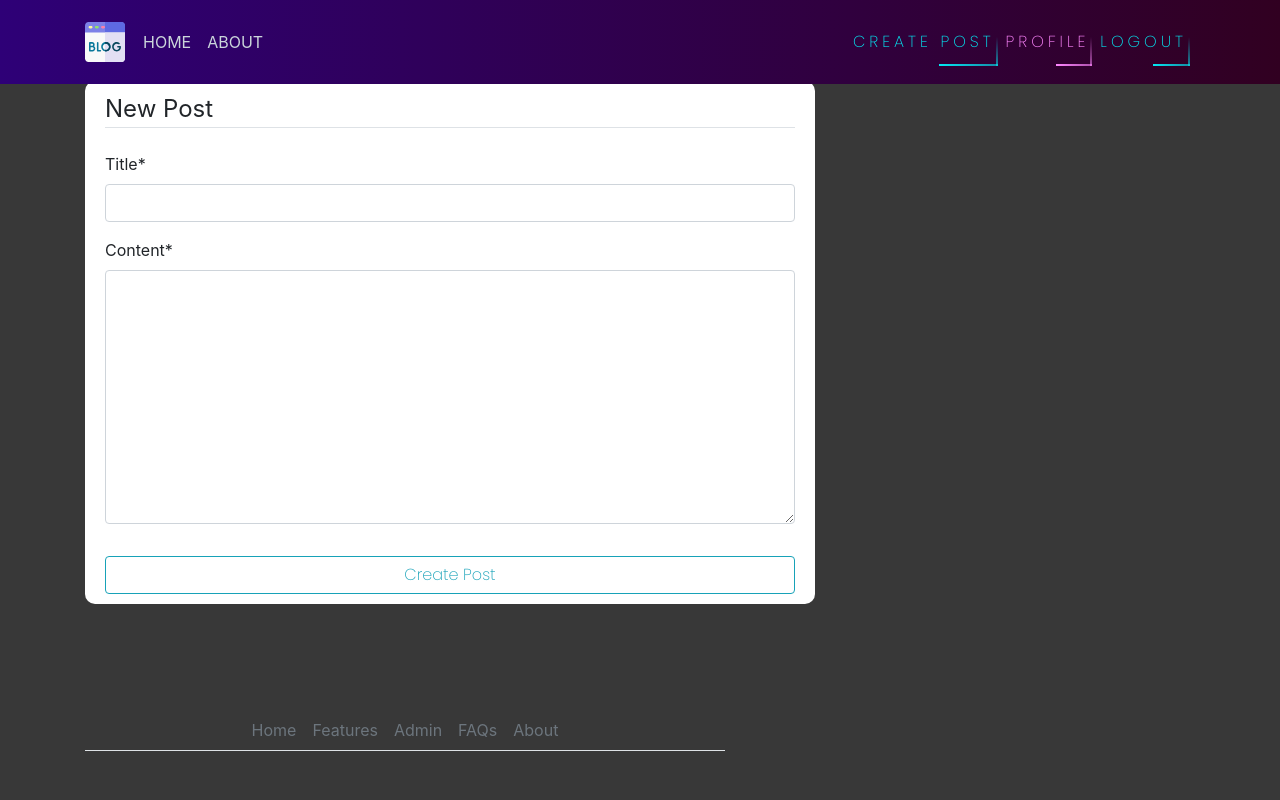
After one commit to Dragonflip/blog-django, a Django app: page /post/new in a window 1280 px wide. The commit adds this page. Run offline with Django 4.2, Linux system fonts and the light colour scheme; the visitor is signed in with stand-in values (Sample User, id 1); some libraries are stand-ins or nearby versions.

Commit message:
feat: crud blog

```diff
--- a/blog/models.py
+++ b/blog/models.py
@@ -1,6 +1,7 @@
 from django.db import models
 from django.contrib.auth.models import User
 from django.utils import timezone
+from django.urls import reverse
 
 
 class Post(models.Model):
@@ -11,3 +12,6 @@ class Post(models.Model):
 
     def __str__(self):
         return self.title
+
+    def get_absolute_url(self):
+        return reverse('blog-detail', kwargs={'pk': self.pk})
--- a/blog/templates/blog/base.html
+++ b/blog/templates/blog/base.html
@@ -29,7 +29,7 @@
             <!-- Navbar Right Side -->
             <div class="navbar-nav">
               {% if user.is_authenticated %}
-                <a id="auth-links">
+              <a id="auth-links" href="{% url 'blog-create' %}">
                     <span></span>
                     <span></span>
                     <span></span>
--- /dev/null
+++ b/blog/templates/blog/create.html
@@ -0,0 +1,18 @@
+
+{% extends 'blog/base.html' %}
+{% load crispy_forms_tags %}
+
+{% block content %}
+    <div class="content-section">
+        <form action="" method="post">
+            {% csrf_token %}
+            <fieldset class="form-group">
+                <legend class="border-bottom mb-4">New Post</legend>
+                {{form|crispy}}
+            </fieldset>
+            <div class=form-group">
+                <button class="btn btn-outline-info" type="submit">Create Post
+            </div>
+        </form>
+    </div>
+{% endblock content %}
--- a/blog/urls.py
+++ b/blog/urls.py
@@ -1,9 +1,13 @@
 from django.urls import path
 
-from .views import home, about
+from .views import PostDetailView, PostListView, PostCreateView, PostUpdateView, PostDeleteView, about
 
 
 urlpatterns = [
-        path('', home, name='blog-home'),
-        path('about', about, name='blog-about'),
+        path('', PostListView.as_view(), name="blog-home"),
+        path('post/<int:pk>/', PostDetailView.as_view(), name="blog-detail"),
+        path('post/<int:pk>/update', PostUpdateView.as_view(), name="blog-update"),
+        path('post/<int:pk>/delete', PostDeleteView.as_view(), name="blog-delete"),
+        path('post/new', PostCreateView.as_view(), name="blog-create"),
+        path('about', about, name="blog-about"),
 ]
--- a/blog/views.py
+++ b/blog/views.py
@@ -1,17 +1,67 @@
 from django.shortcuts import render
-from django.http import HttpResponse
+from django.views.generic import ListView, DetailView, CreateView, UpdateView, DeleteView
+from .models import Post
+from django.contrib.auth.mixins import LoginRequiredMixin, UserPassesTestMixin
 
-from .models import Post
-
-
+"""
 def home(request):
     context = {
         'posts': Post.objects.all()
     }
     return render(request, 'blog/home.html', context)
-
+"""
 def about(request):
     context = {
         'title': 'About Page'
     }
     return render(request, 'blog/about.html', context)
+
+class PostListView(ListView):
+    model = Post
+    template_name = 'blog/home.html'
+    context_object_name = 'posts'
+    ordering = ['-date_posted']
+
+
+class PostDetailView(DetailView):
+    model = Post
+    context_object_name = 'post'
+    template_name = 'blog/detail.html'
+
+class PostCreateView(LoginRequiredMixin, CreateView):
+    model = Post
+    context_object_name = 'post'
+    fields = ['title', 'content']
+    template_name = 'blog/create.html'
+
+    def form_valid(self, form):
+        form.instance.author = self.request.user
+        return super().form_valid(form)
+
+class PostUpdateView(LoginRequiredMixin, UserPassesTestMixin, UpdateView):
+    model = Post
+    context_object_name = 'post'
+    fields = ['title', 'content']
+    template_name = 'blog/create.html'
+
+    def form_valid(self, form):
+        form.instance.author = self.request.user
+        return super().form_valid(form)
+
+    def test_func(self):
+        post = self.get_object()
+        if self.request.user == post.author:
+            return True
+        return False
+
+class PostDeleteView(LoginRequiredMixin, UserPassesTestMixin, DeleteView):
+    model = Post
+    context_object_name = 'post'
+    template_name = 'blog/confirm_delete.html'
+    success_url = '/'
+
+    def test_func(self):
+        post = self.get_object()
+        if self.request.user == post.author:
+            return True
+        return False
--- a/users/apps.py
+++ b/users/apps.py
@@ -4,3 +4,6 @@ from django.apps import AppConfig
 class UsersConfig(AppConfig):
     default_auto_field = 'django.db.models.BigAutoField'
     name = 'users'
+
+    def ready(self):
+        import users.signals
--- a/users/models.py
+++ b/users/models.py
@@ -1,5 +1,6 @@
 from django.db import models
 from django.contrib.auth.models import User
+from PIL import Image
 
 
 class Profile(models.Model):
@@ -8,3 +9,13 @@ class Profile(models.Model):
 
     def __str__(self):
         return f'{self.user.username} Profile'
+    """
+    def save(self, *args, **kwargs):
+        super().save(*args, **kwargs)
+        img = Image.open(self.image.path)
+
+        if img.height > 300 or img.width > 300:
+            output_size = (300,300)
+            img.thumbnail(output_size)
+            img.save(self.image.path)
+    """
--- /dev/null
+++ b/users/signals.py
@@ -0,0 +1,16 @@
+from django.db.models.signals import post_save
+from django.contrib.auth.models import User
+from django.dispatch import receiver
+
+from .models import Profile
+
+
+@receiver(post_save, sender=User)
+def create_profile(sender, instance, created, **kwargs):
+    if created:
+        Profile.objects.create(user=instance)
+
+
+@receiver(post_save, sender=User)
+def save_profile(sender, instance, **kwargs):
+    instance.profile.save()
--- a/users/urls.py
+++ b/users/urls.py
@@ -1,9 +1,10 @@
 from django.urls import path
 
-from .views import register, profile
+from .views import register, profile, update_profile
 
 
 urlpatterns = [
         path('', register, name='register'),
         path('profile', profile, name='profile'),
+        path('update_profile', update_profile, name='update_profile'),
 ]
```
Also changed, not shown: blog/templates/blog/confirm_delete.html (added, +17 -0 lines), blog/templates/blog/detail.html (added, +23 -0 lines), blog/templates/blog/home.html (+6 -6 lines), users/forms.py (+16 -0 lines), users/templates/users/profile.html (+1 -13 lines), users/templates/users/update_profile.html (added, +20 -0 lines), users/views.py (+25 -0 lines).
